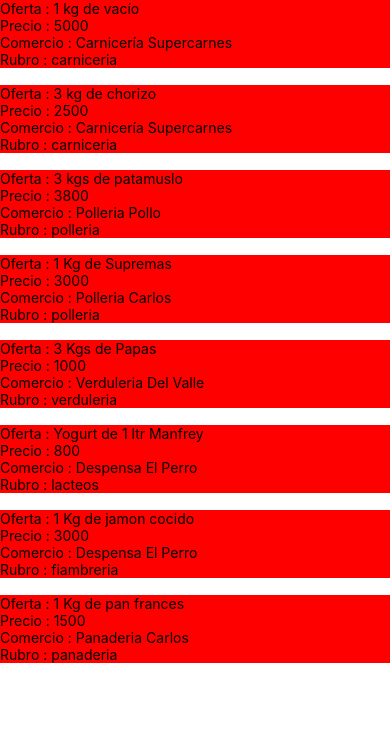
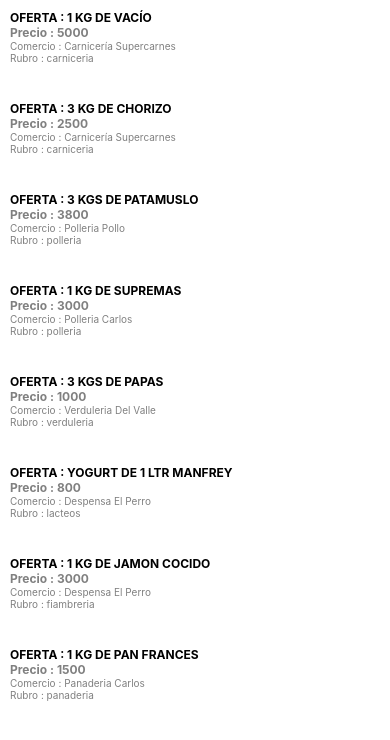
Before and after one commit to GonzaS89/lopediloteni, a React Native app: screen / in a window 390 px wide. Shown: the top 740 px of the page. Built offline with nearby package versions, Linux system fonts and the light colour scheme.

Commit message:
estilando

```diff
--- /dev/null
+++ b/src/componentes/EstilosTexto.jsx
@@ -0,0 +1,44 @@
+import React from 'react';
+import {Text , StyleSheet} from 'react-native';
+
+const estilos= StyleSheet.create ({
+    texto : {
+        fontSize : 12,
+        color : 'grey'
+    },
+    negrita : {
+        fontWeight : 'bold',
+    },
+    textoAzul : {
+        color : 'blue'
+    },
+    textoNegro :{
+        color : 'black'
+    },
+    letraGrande : {
+        fontSize : 20
+    },
+    letraChica : {
+        fontSize : 10
+    },
+    mayuscula : {
+        textTransform : 'uppercase'
+    }
+})
+
+export default function EstilosTexto ({children , negrita , azul , letraGrande , letraChica, mayuscula, negro}) {
+
+    const textoEstilo = [
+        estilos.texto,
+        azul && estilos.textoAzul,
+        negrita && estilos.negrita,
+        letraGrande & estilos.letraGrande,
+        letraChica && estilos.letraChica,
+        mayuscula && estilos.mayuscula,
+        negro && estilos.textoNegro
+    ]
+
+    return (
+        <Text style = {textoEstilo}>{children}</Text>
+    )
+}
--- a/src/componentes/RepositorioItem.jsx
+++ b/src/componentes/RepositorioItem.jsx
@@ -1,21 +1,16 @@
 import React from 'react';
-import { View , Text , StyleSheet} from 'react-native';
+import { View } from 'react-native';
+import EstilosTexto from './EstilosTexto.jsx';
 
 const RepositorioItem =  (props) => (
 
-    <View key={props.id}
-    style={estilos.container}>
-        <Text>Oferta : {props.nombre}</Text>
-        <Text>Precio : {props.precio}</Text>
-        <Text>Comercio : {props.comercio}</Text>
-        <Text>Rubro : {props.rubro}</Text>
+    <View key={props.id} style = {{padding : 10}}>
+        <EstilosTexto negro negrita mayuscula>Oferta : {props.nombre}</EstilosTexto>
+        <EstilosTexto negrita textoNegro>Precio : {props.precio}</EstilosTexto>
+        <EstilosTexto letraChica>Comercio : {props.comercio}</EstilosTexto>
+        <EstilosTexto letraChica>Rubro : {props.rubro}</EstilosTexto>
     </View>
 )
 
-const estilos = StyleSheet.create ({
-    container : {
-        backgroundColor : 'red'
-    }
-})
 
 export default RepositorioItem;
```
